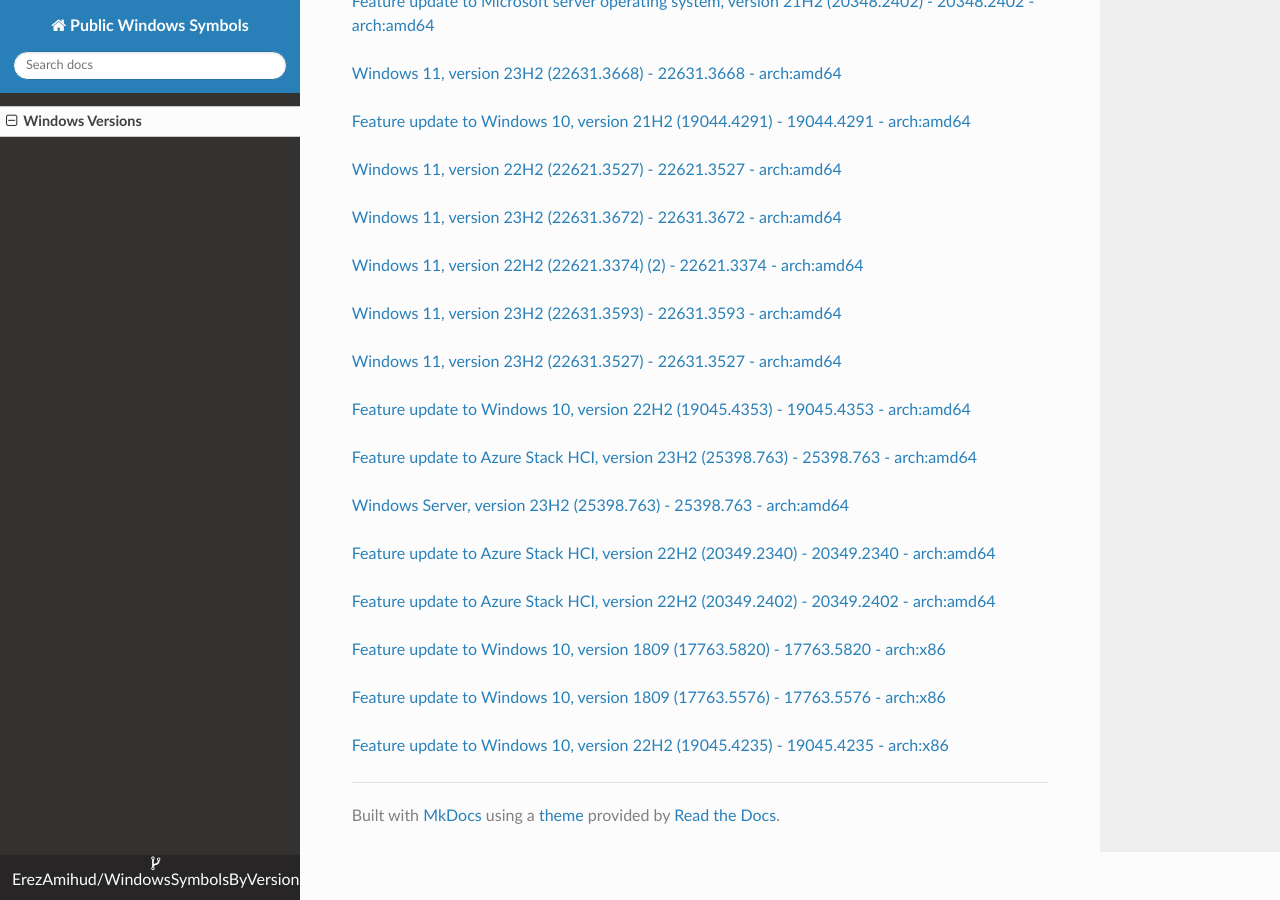
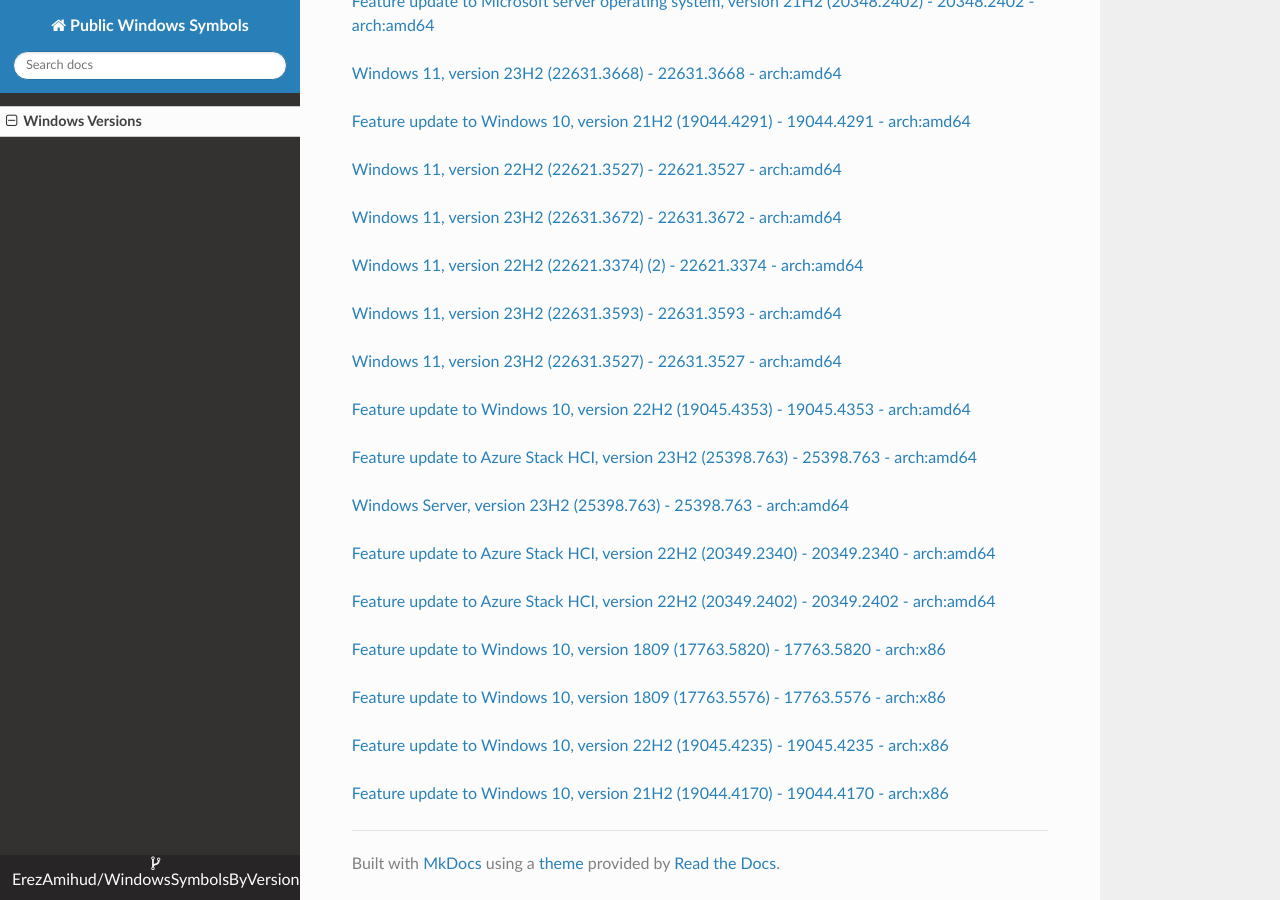
Before and after one commit to ErezAmihud/WindowsSymbolsByVersion, an MkDocs documentation site: the page built from docs/index.md, in a window 1280 px wide and 900 px high, scrolled down 15581 px. Built offline with MkDocs 1.6.1, drawn with Linux system fonts in a browser that asks for light colours; nearby versions of some CDN libraries.

Commit message:
Automated commit, add manifest for 8735bcf9-1cc4-44ab-88ea-8f71df13c5dd

```diff
--- a/docs/index.md
+++ b/docs/index.md
@@ -838,3 +838,6 @@
 
 
 [Feature update to Windows 10, version 22H2 (19045.4235) - 19045.4235 - arch:x86](https://github.com/ErezAmihud/WindowsSymbolsByVersion/blob/main/manifests/b5080ce6-8be3-4776-917b-48a03eb411ec.manifest)
+
+
+[Feature update to Windows 10, version 21H2 (19044.4170) - 19044.4170 - arch:x86](https://github.com/ErezAmihud/WindowsSymbolsByVersion/blob/main/manifests/8735bcf9-1cc4-44ab-88ea-8f71df13c5dd.manifest)
```
Also changed, not shown: process_builds.json (+1 -1 lines), 1 other file.
